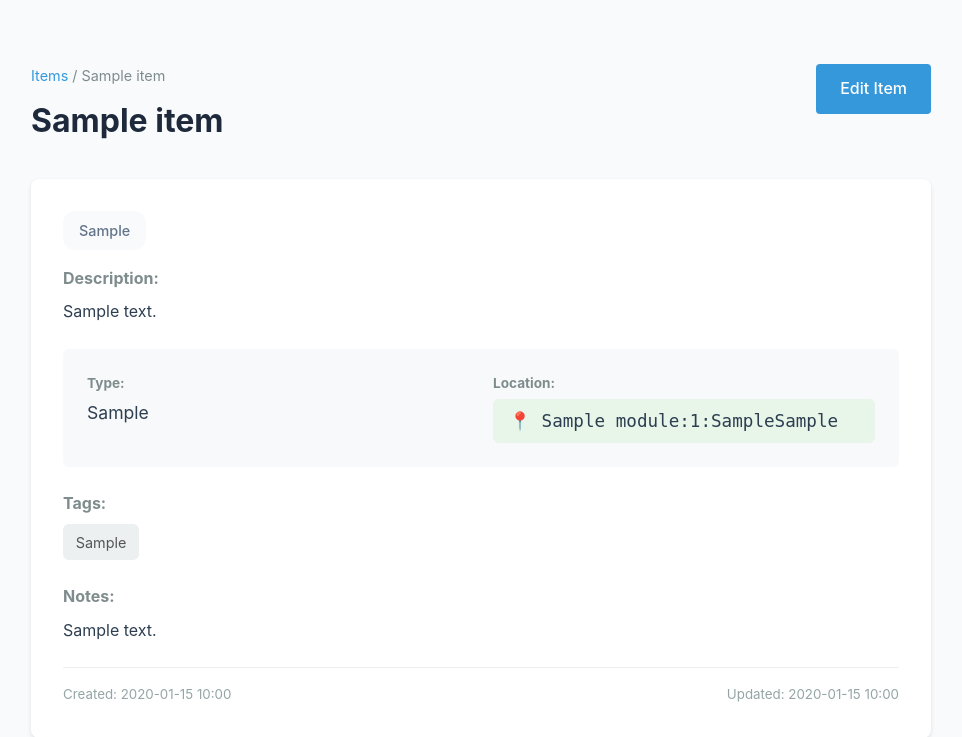
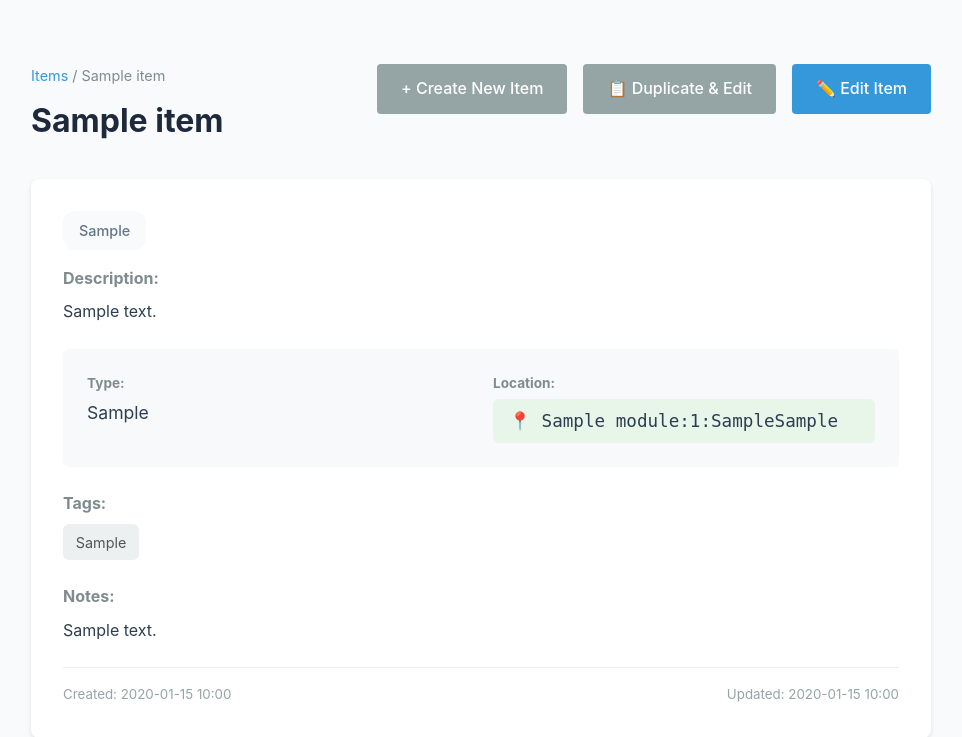
Before and after one commit to ndemarco/workshop-inventory, a Flask app: page /items/1 in a window 1280 px wide. Shown: the part 71-808 px from the top of the page, without its empty margins (159-1121 px from the left). Run offline with Flask 3, Linux system fonts and the light colour scheme; tables that the repository leaves empty hold one stand-in row (values such as "Sample post").

Commit message:
Add 'duplicate & edit' functionality

```diff
--- a/backend/app/routes/items.py
+++ b/backend/app/routes/items.py
@@ -85,6 +85,54 @@ def view_item(item_id):
     item = Item.query.get_or_404(item_id)
     modules = Module.query.order_by(Module.name).all()
     return render_template('items/view.html', item=item, modules=modules)
+
+
+@bp.route('/<int:item_id>/duplicate', methods=['GET', 'POST'])
+def duplicate_item(item_id):
+    """Duplicate an item (copy all fields except location)"""
+    original_item = Item.query.get_or_404(item_id)
+
+    if request.method == 'POST':
+        # Create new item with form data
+        name = request.form.get('name')
+        description = request.form.get('description')
+        category = request.form.get('category')
+        item_type = request.form.get('item_type')
+        tags = request.form.get('tags')
+        notes = request.form.get('notes')
+        location_id = request.form.get('location_id', type=int)
+
+        if not name or not description:
+            flash('Name and description are required', 'error')
+            return render_template('items/form.html', item=original_item, modules=Module.query.all(), duplicate=True)
+
+        # Check if location is already occupied
+        if location_id:
+            existing_item = Item.query.filter_by(location_id=location_id).first()
+            if existing_item:
+                flash(f'Location is already occupied by "{existing_item.name}". Please choose another location.', 'error')
+                return render_template('items/form.html', item=original_item, modules=Module.query.all(), duplicate=True)
+
+        # Create duplicate item
+        new_item = Item(
+            name=name,
+            description=description,
+            category=category,
+            item_type=item_type,
+            tags=tags,
+            notes=notes,
+            location_id=location_id
+        )
+
+        db.session.add(new_item)
+        db.session.commit()
+
+        flash(f'Item "{name}" created successfully (duplicated from "{original_item.name}")', 'success')
+        return redirect(url_for('items.view_item', item_id=new_item.id))
+
+    # For GET request, show form with pre-filled data from original item
+    modules = Module.query.order_by(Module.name).all()
+    return render_template('items/form.html', item=original_item, modules=modules, duplicate=True)
 
 
 @bp.route('/<int:item_id>/edit', methods=['GET', 'POST'])
--- a/frontend/static/css/style.css
+++ b/frontend/static/css/style.css
@@ -587,6 +587,8 @@ body {
     top: 80px;
     z-index: 95;
     margin-bottom: 2rem;
+    background: var(--bg-color);
+    padding: 1rem 0;
 }
 
 .search-bar-wrapper {
@@ -623,17 +625,23 @@ body {
     border-radius: 0.25rem;
 }
 
-/* Search Results Dropdown */
-.search-results-dropdown {
+/* Search Results Container - Always reserves space */
+.search-results-container {
+    margin-top: 0.5rem;
+    height: 240px; /* Fixed height for ~3 results (80px each) */
+    position: relative;
+}
+
+.search-results-content {
     position: absolute;
-    top: calc(100% + 0.5rem);
+    top: 0;
     left: 0;
     right: 0;
+    height: 100%;
     background: var(--card-bg);
     border: 1px solid var(--border-color);
     border-radius: 0.5rem;
     box-shadow: 0 8px 16px rgba(0, 0, 0, 0.15);
-    max-height: 400px;
     overflow-y: auto;
     z-index: 100;
 }
--- a/frontend/templates/items/view.html
+++ b/frontend/templates/items/view.html
@@ -12,7 +12,9 @@
             <h1>{{ item.name }}</h1>
         </div>
         <div class="header-actions">
-            <a href="{{ url_for('items.edit_item', item_id=item.id) }}" class="btn btn-primary">Edit Item</a>
+            <a href="{{ url_for('items.new_item') }}" class="btn btn-secondary">+ Create New Item</a>
+            <a href="{{ url_for('items.duplicate_item', item_id=item.id) }}" class="btn btn-secondary">📋 Duplicate & Edit</a>
+            <a href="{{ url_for('items.edit_item', item_id=item.id) }}" class="btn btn-primary">✏️ Edit Item</a>
         </div>
     </div>
 
```
Also changed, not shown: frontend/templates/index.html (+26 -19 lines), frontend/templates/items/form.html (+24 -3 lines).
